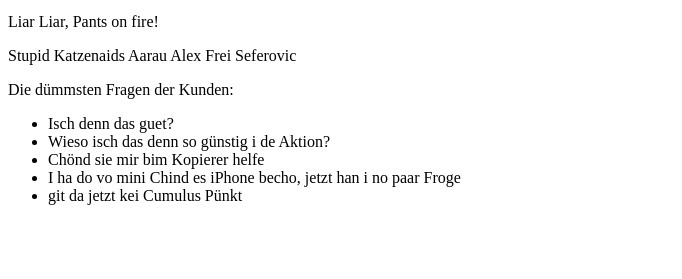
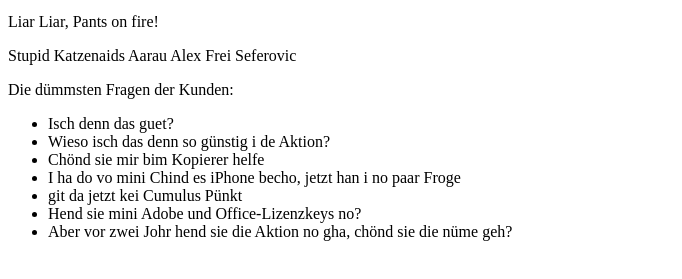
Before and after one commit to AndrinMettler/phpgit, a plain HTML site: page index.html in a window 1280 px wide. Shown: the part 101-380 px from the top of the page, without its empty margins (0-682 px from the left). Drawn offline with Linux system fonts and the light colour scheme.

Commit message:
ergänzt

```diff
--- a/index.html
+++ b/index.html
@@ -28,6 +28,8 @@
     <li>Chönd sie mir bim Kopierer helfe</li>
     <li>I ha do vo mini Chind es iPhone becho, jetzt han i no paar Froge</li>
     <li>git da jetzt kei Cumulus Pünkt</li>
+    <li>Hend sie mini Adobe und Office-Lizenzkeys no?</li>
+    <li>Aber vor zwei Johr hend sie die Aktion no gha, chönd sie die nüme geh?</li>
 </ul>
 
 
```
